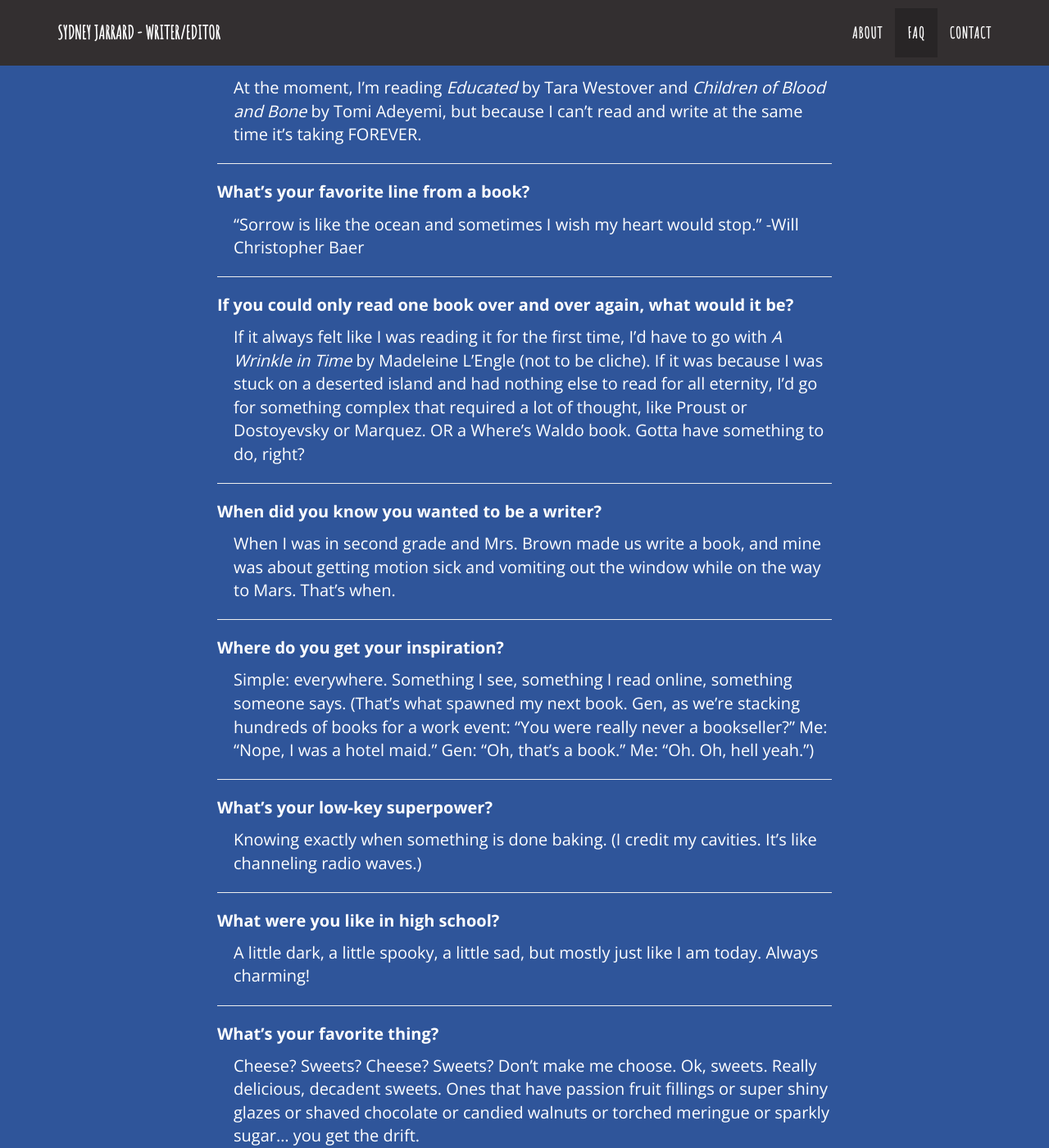
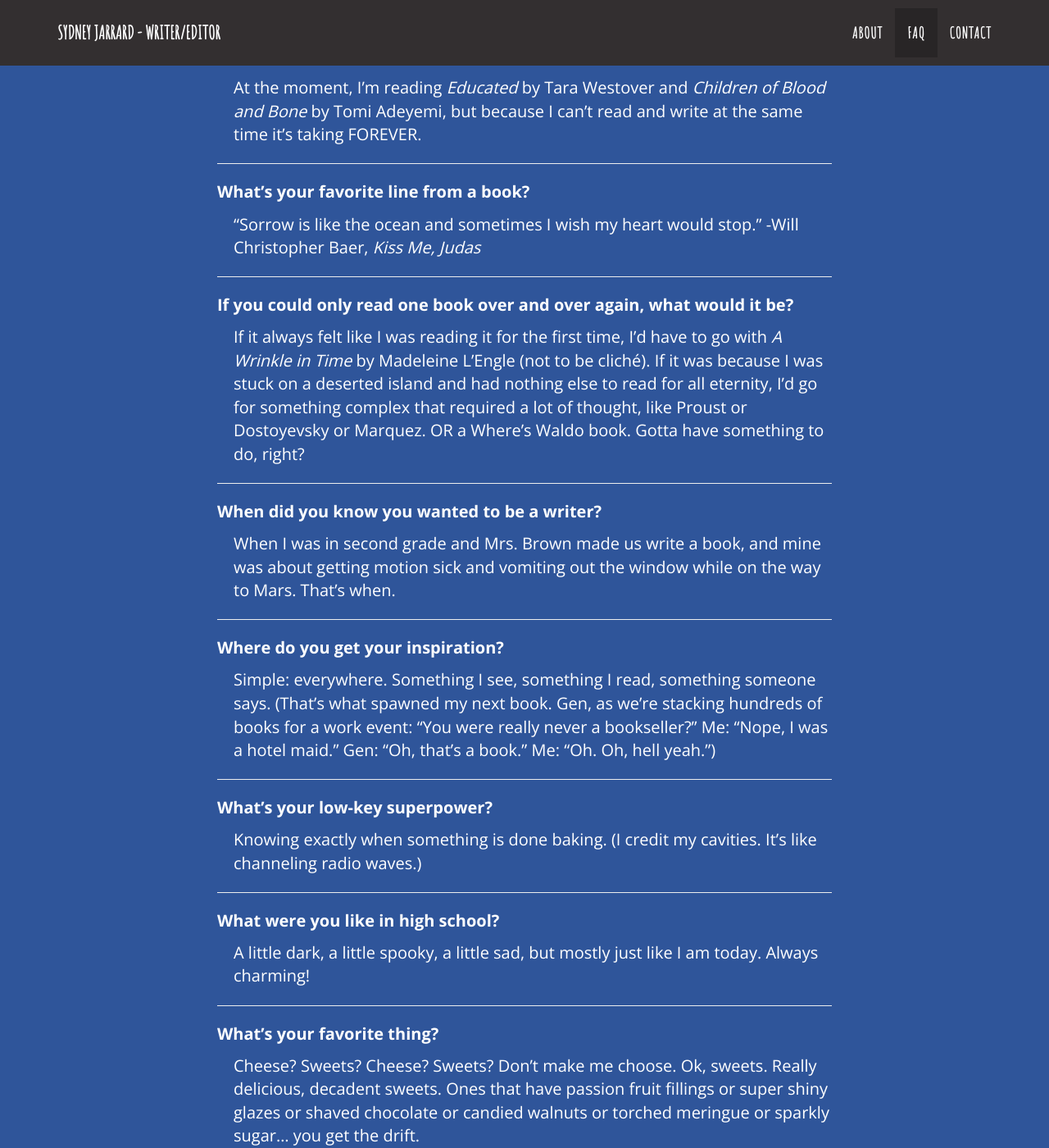
Before and after one commit to sydneyjarrard/sydneyjarrard.github.io, a Jekyll site: the page built from index.html, in a window 1280 px wide and 1400 px high, scrolled down 2133 px. Shown: the whole window at 82% size. Built offline with Jekyll 4.4.1, drawn with Linux system fonts in a browser that asks for light colours; some of the changed text lies outside the part shown.

Commit message:
Update faq.html

```diff
--- a/_includes/faq.html
+++ b/_includes/faq.html
@@ -20,11 +20,11 @@
                     </div>
                     <div class="faq">
                         <p class="faqq">What’s your favorite line from a book?</p>
-                        <p class="faqa">“Sorrow is like the ocean and sometimes I wish my heart would stop.” -Will Christopher Baer</p>
+                        <p class="faqa">“Sorrow is like the ocean and sometimes I wish my heart would stop.” -Will Christopher Baer, <em>Kiss Me, Judas</em></p>
                     </div>
                     <div class="faq">
                         <p class="faqq">If you could only read one book over and over again, what would it be?</p>
-                        <p class="faqa">If it always felt like I was reading it for the first time, I’d have to go with <em>A Wrinkle in Time</em> by Madeleine L’Engle (not to be cliche). If it was because I was stuck on a deserted island and had nothing else to read for all eternity, I’d go for something complex that required a lot of thought, like Proust or Dostoyevsky or Marquez. OR a Where’s Waldo book. Gotta have something to do, right?</p>
+                        <p class="faqa">If it always felt like I was reading it for the first time, I’d have to go with <em>A Wrinkle in Time</em> by Madeleine L’Engle (not to be clich&eacute;). If it was because I was stuck on a deserted island and had nothing else to read for all eternity, I’d go for something complex that required a lot of thought, like Proust or Dostoyevsky or Marquez. OR a Where’s Waldo book. Gotta have something to do, right?</p>
                     </div>
                     <div class="faq">
                         <p class="faqq">When did you know you wanted to be a writer?</p>
@@ -32,7 +32,7 @@
                     </div>
                     <div class="faq">
                         <p class="faqq">Where do you get your inspiration?</p>
-                        <p class="faqa">Simple: everywhere. Something I see, something I read online, something someone says. (That’s what spawned my next book. Gen, as we’re stacking hundreds of books for a work event: “You were really never a bookseller?” Me: “Nope, I was a hotel maid.” Gen: “Oh, that’s a book.” Me: “Oh. Oh, hell yeah.”)</p>
+                        <p class="faqa">Simple: everywhere. Something I see, something I read, something someone says. (That’s what spawned my next book. Gen, as we’re stacking hundreds of books for a work event: “You were really never a bookseller?” Me: “Nope, I was a hotel maid.” Gen: “Oh, that’s a book.” Me: “Oh. Oh, hell yeah.”)</p>
                     </div>
                     <div class="faq">
                         <p class="faqq">What’s your low-key superpower?</p>
@@ -64,7 +64,7 @@
                     </div>
                     <div class="faq faq-bottom">
                         <p class="faqq">What’s with you and murder?</p>
-                        <p class="faqa">There’s no good way to answer this one.</p>
+                        <p class="faqa">There’s no good way to answer this one, is there?</p>
                     </div>
                 </div>
             </div>
```
